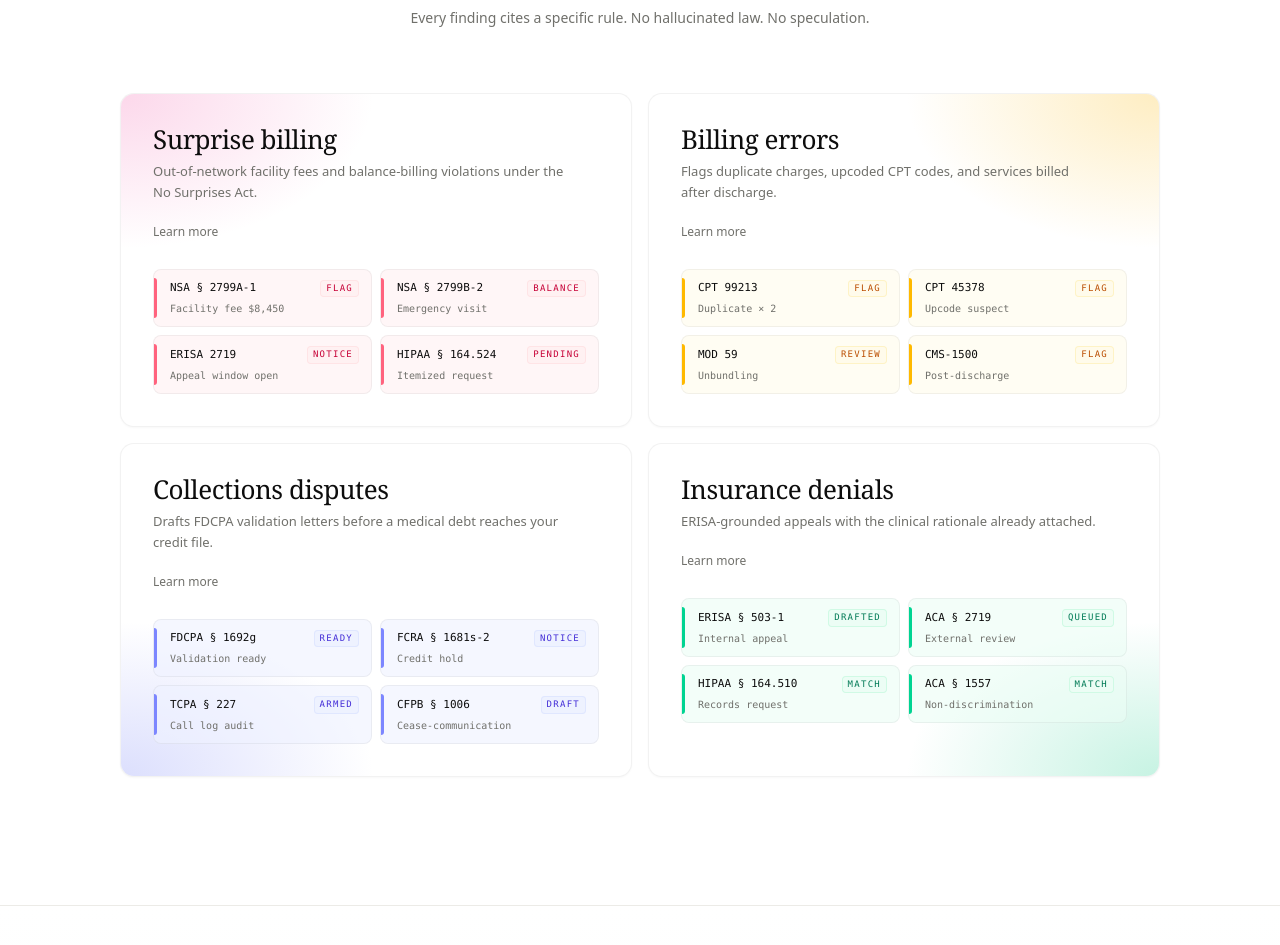
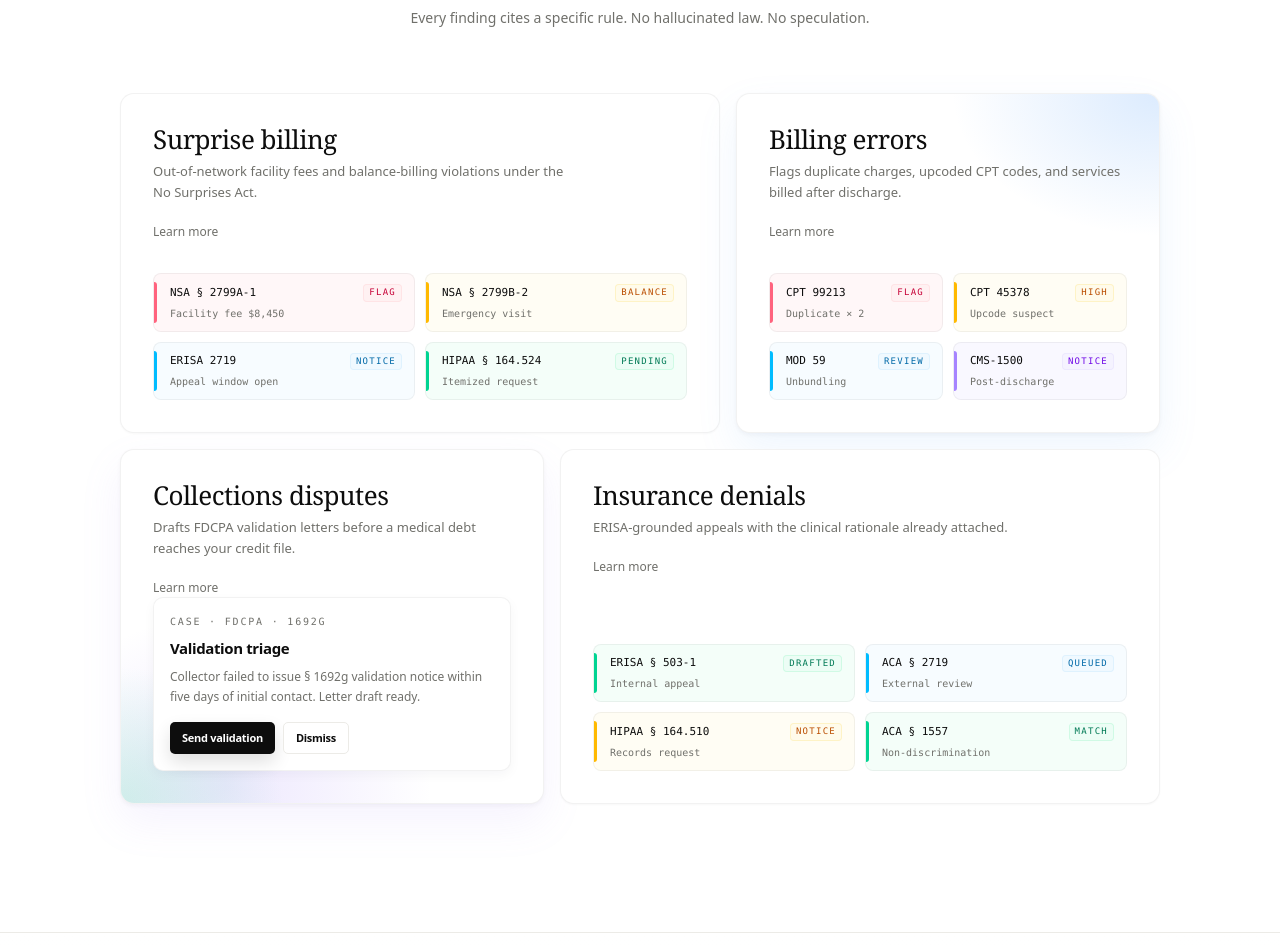
Before and after one commit to Enoch208/Recourse, a Next.js app in the folder frontend/: page / in a window 1280 px wide. Shown: the part 1620-2565 px from the top of the page. Built offline with nearby package versions, Linux system fonts and the light colour scheme; a web font is replaced by a local one.

Commit message:
Enhance UseCases component with new Chip and CaseBox types for improved data structure. Update tone mapping for chips and integrate caseBox into use cases for better organization. Add suppressHydrationWarning to RootLayout for hydration consistency.

```diff
--- a/frontend/app/layout.tsx
+++ b/frontend/app/layout.tsx
@@ -12,7 +12,10 @@ export default function RootLayout({
 }: Readonly<{ children: React.ReactNode }>) {
   return (
     <html lang="en" className="h-full antialiased">
-      <body className="min-h-full flex flex-col bg-background text-ink">
+      <body
+        className="min-h-full flex flex-col bg-background text-ink"
+        suppressHydrationWarning
+      >
         {children}
       </body>
     </html>
--- a/frontend/components/sections/UseCases.tsx
+++ b/frontend/components/sections/UseCases.tsx
@@ -21,75 +21,169 @@ const cardIn = {
   },
 };
 
-type CardTone = "rose" | "amber" | "indigo" | "emerald";
-type Chip = { code: string; label: string; status: string };
+type ChipTone = "emerald" | "rose" | "amber" | "sky" | "violet" | "indigo";
+type Chip = { code: string; label: string; status: string; tone: ChipTone };
+type CaseBox = {
+  ref: string;
+  title: string;
+  summary: string;
+  primary: { label: string };
+  secondary: { label: string };
+};
 
 type CardProps = {
   title: string;
   description: string;
-  tone: CardTone;
-  chips: Chip[];
+  chips?: Chip[];
+  caseBox?: CaseBox;
   index: number;
 };
 
-const auraAnchors = [
-  "0% 0%",
-  "100% 0%",
-  "0% 100%",
-  "100% 100%",
-] as const;
+const cardMinH = "lg:min-h-[340px]";
+const cardSpan = [
+  "lg:col-span-7",
+  "lg:col-span-5",
+  "lg:col-span-5",
+  "lg:col-span-7",
+];
 
-const toneMap: Record<
-  CardTone,
-  {
-    auraColor: string;
-    chipBar: string;
-    chipTint: string;
-    chipTag: string;
-  }
+const chipToneMap: Record<
+  ChipTone,
+  { bar: string; tint: string; tag: string }
 > = {
+  emerald: {
+    bar: "bg-emerald-400",
+    tint: "bg-emerald-50/55",
+    tag: "bg-emerald-50 text-emerald-700 ring-emerald-100",
+  },
   rose: {
-    auraColor: "rgba(244,114,182,0.28)",
-    chipBar: "bg-rose-400",
-    chipTint: "bg-rose-50/60",
-    chipTag: "bg-rose-50 text-rose-700 ring-rose-100",
+    bar: "bg-rose-400",
+    tint: "bg-rose-50/55",
+    tag: "bg-rose-50 text-rose-700 ring-rose-100",
   },
   amber: {
-    auraColor: "rgba(251,191,36,0.28)",
-    chipBar: "bg-amber-400",
-    chipTint: "bg-amber-50/60",
-    chipTag: "bg-amber-50 text-amber-700 ring-amber-100",
+    bar: "bg-amber-400",
+    tint: "bg-amber-50/55",
+    tag: "bg-amber-50 text-amber-700 ring-amber-100",
+  },
+  sky: {
+    bar: "bg-sky-400",
+    tint: "bg-sky-50/55",
+    tag: "bg-sky-50 text-sky-700 ring-sky-100",
+  },
+  violet: {
+    bar: "bg-violet-400",
+    tint: "bg-violet-50/55",
+    tag: "bg-violet-50 text-violet-700 ring-violet-100",
   },
   indigo: {
-    auraColor: "rgba(129,140,248,0.28)",
-    chipBar: "bg-indigo-400",
-    chipTint: "bg-indigo-50/60",
-    chipTag: "bg-indigo-50 text-indigo-700 ring-indigo-100",
-  },
-  emerald: {
-    auraColor: "rgba(52,211,153,0.28)",
-    chipBar: "bg-emerald-400",
-    chipTint: "bg-emerald-50/60",
-    chipTag: "bg-emerald-50 text-emerald-700 ring-emerald-100",
+    bar: "bg-indigo-400",
+    tint: "bg-indigo-50/55",
+    tag: "bg-indigo-50 text-indigo-700 ring-indigo-100",
   },
 };
 
-function UseCaseCard({ title, description, tone, chips, index }: CardProps) {
-  const t = toneMap[tone];
-  const anchor = auraAnchors[index % 4];
+// Per-card aura — only TR (1) and BL (2) get glows; TL (0) and BR (3) stay clean.
+const cardAura: Array<string | null> = [
+  null,
+  // TR — soft sky-blue glow on top-right edge with subtle layering
+  "radial-gradient(70% 60% at 100% 0%, rgba(96,165,250,0.22), transparent 70%)",
+  // BL — mint → lavender on bottom-left edges
+  "radial-gradient(55% 55% at 0% 100%, rgba(52,211,153,0.20), transparent 70%), radial-gradient(65% 65% at 25% 95%, rgba(167,139,250,0.20), transparent 75%)",
+  null,
+];
+
+// TR also gets a "layered drop" — a slightly stronger shadow than the others.
+const cardShadow = [
+  "shadow-[0_1px_2px_rgb(15_23_42/0.03)]",
+  "shadow-[0_18px_42px_rgb(96_165_250/0.10),0_2px_4px_rgb(15_23_42/0.04)]",
+  "shadow-[0_18px_42px_rgb(167_139_250/0.10),0_2px_4px_rgb(15_23_42/0.04)]",
+  "shadow-[0_1px_2px_rgb(15_23_42/0.03)]",
+];
+
+function ChipPanel({ chips }: { chips: Chip[] }) {
+  return (
+    <div className="mt-auto grid grid-cols-1 gap-2.5 pt-8 sm:grid-cols-2">
+      {chips.map((c) => {
+        const tt = chipToneMap[c.tone];
+        return (
+          <div
+            key={c.code}
+            className={`relative overflow-hidden rounded-[8px] border border-black/[0.05] ${tt.tint} px-3 py-2.5 pl-4`}
+          >
+            <span
+              aria-hidden
+              className={`absolute left-0 top-2 bottom-2 w-[3px] rounded-r-full ${tt.bar}`}
+            />
+            <div className="flex items-center justify-between gap-2">
+              <span className="truncate font-mono text-[11px] text-ink">
+                {c.code}
+              </span>
+              <span
+                className={`inline-flex shrink-0 items-center rounded-[4px] px-1.5 py-0.5 font-mono text-[9px] uppercase tracking-[0.14em] ring-1 ring-inset ${tt.tag}`}
+              >
+                {c.status}
+              </span>
+            </div>
+            <div className="mt-1 truncate font-mono text-[10px] text-muted">
+              {c.label}
+            </div>
+          </div>
+        );
+      })}
+    </div>
+  );
+}
+
+function CasePanel({ box }: { box: CaseBox }) {
+  return (
+    <div className="mt-auto rounded-[10px] border border-black/[0.05] bg-white p-4 shadow-[0_4px_12px_rgb(15_23_42/0.04)]">
+      <div className="font-mono text-[10px] uppercase tracking-[0.18em] text-muted">
+        Case · {box.ref}
+      </div>
+      <div className="mt-2 text-[15px] font-semibold tracking-tight text-ink">
+        {box.title}
+      </div>
+      <p className="mt-2 text-[12px] leading-[1.6] text-muted">{box.summary}</p>
+      <div className="mt-4 flex items-center gap-2">
+        <button
+          type="button"
+          className="inline-flex h-8 items-center rounded-[5px] bg-ink px-3 text-[11px] font-semibold tracking-tight text-white shadow-[0_8px_18px_rgb(0_0_0/0.12)] transition-colors duration-200 hover:bg-[#272727]"
+        >
+          {box.primary.label}
+        </button>
+        <button
+          type="button"
+          className="inline-flex h-8 items-center rounded-[5px] border border-border bg-white px-3 text-[11px] font-semibold tracking-tight text-ink transition-colors duration-200 hover:border-border-strong"
+        >
+          {box.secondary.label}
+        </button>
+      </div>
+    </div>
+  );
+}
+
+function UseCaseCard({
+  title,
+  description,
+  chips,
+  caseBox,
+  index,
+}: CardProps) {
+  const aura = cardAura[index % 4];
   return (
     <motion.article
       variants={cardIn}
       whileHover={{ y: -3, transition: { duration: 0.25, ease: EASE } }}
-      className="group relative flex flex-col overflow-hidden rounded-[14px] border border-black/[0.05] bg-white p-7 shadow-[0_1px_2px_rgb(15_23_42/0.03)] lg:p-8"
+      className={`group relative flex flex-col overflow-hidden rounded-[14px] border border-black/[0.05] bg-white p-7 lg:p-8 ${cardSpan[index % 4]} ${cardMinH} ${cardShadow[index % 4]}`}
     >
-      <div
-        aria-hidden
-        className="pointer-events-none absolute inset-0"
-        style={{
-          background: `radial-gradient(80% 75% at ${anchor}, ${t.auraColor}, transparent 62%)`,
-        }}
-      />
+      {aura && (
+        <div
+          aria-hidden
+          className="pointer-events-none absolute inset-0"
+          style={{ background: aura }}
+        />
+      )}
 
       <div className="relative flex h-full flex-col">
         <h3 className="font-display text-[26px] leading-[1.05] text-ink">
@@ -105,32 +199,11 @@ function UseCaseCard({ title, description, tone, chips, index }: CardProps) {
           Learn more
         </a>
 
-        <div className="mt-7 grid grid-cols-1 gap-2 sm:grid-cols-2">
-          {chips.map((c) => (
-            <div
-              key={c.code}
-              className={`relative overflow-hidden rounded-[8px] border border-black/[0.05] ${t.chipTint} px-3 py-2.5 pl-4`}
-            >
-              <span
-                aria-hidden
-                className={`absolute left-0 top-2 bottom-2 w-[3px] rounded-r-full ${t.chipBar}`}
-              />
-              <div className="flex items-center justify-between gap-2">
-                <span className="truncate font-mono text-[11px] text-ink">
-                  {c.code}
-                </span>
-                <span
-                  className={`inline-flex shrink-0 items-center rounded-[4px] px-1.5 py-0.5 font-mono text-[9px] uppercase tracking-[0.14em] ring-1 ring-inset ${t.chipTag}`}
-                >
-                  {c.status}
-                </span>
-              </div>
-              <div className="mt-1 truncate font-mono text-[10px] text-muted">
-                {c.label}
-              </div>
-            </div>
-          ))}
-        </div>
+        {caseBox ? (
+          <CasePanel box={caseBox} />
+        ) : chips ? (
+          <ChipPanel chips={chips} />
+        ) : null}
       </div>
     </motion.article>
   );
@@ -138,10 +211,7 @@ function UseCaseCard({ title, description, tone, chips, index }: CardProps) {
 
 export function UseCases() {
   return (
-    <section
-      id="statutes"
-      className="border-b border-border bg-surface"
-    >
+    <section id="statutes" className="border-b border-border bg-surface">
       <Container className="py-24 lg:py-32">
         <SectionHeading
           title={useCases.title}
@@ -153,15 +223,15 @@ export function UseCases() {
           whileInView="visible"
           viewport={{ once: true, amount: 0.15, margin: "0px 0px -80px 0px" }}
           variants={gridStagger}
-          className="mt-14 grid grid-cols-1 gap-4 sm:grid-cols-2 lg:mt-16"
+          className="mt-14 grid grid-cols-1 gap-4 lg:mt-16 lg:grid-cols-12"
         >
           {useCases.items.map((item, index) => (
             <UseCaseCard
               key={item.title}
               title={item.title}
               description={item.description}
-              tone={item.tone}
-              chips={item.chips}
+              chips={"chips" in item ? item.chips : undefined}
+              caseBox={"caseBox" in item ? item.caseBox : undefined}
               index={index}
             />
           ))}
--- a/frontend/lib/content.ts
+++ b/frontend/lib/content.ts
@@ -18,10 +18,19 @@ import {
 import type { IconSvgElement } from "@hugeicons/react";
 
 type Link = { label: string; href: string };
+type ChipTone = "emerald" | "rose" | "amber" | "sky" | "violet" | "indigo";
 type Chip = {
   code: string;
   label: string;
   status: string;
+  tone: ChipTone;
+};
+type CaseBox = {
+  ref: string;
+  title: string;
+  summary: string;
+  primary: { label: string };
+  secondary: { label: string };
 };
 
 export const brand = {
@@ -74,12 +83,12 @@ export const useCases = {
       description:
         "Out-of-network facility fees and balance-billing violations under the No Surprises Act.",
       icon: BalanceScaleIcon,
-      tone: "rose" as const,
+      tone: "emerald" as const,
       chips: [
-        { code: "NSA § 2799A-1", label: "Facility fee  $8,450", status: "Flag" },
-        { code: "NSA § 2799B-2", label: "Emergency visit", status: "Balance" },
-        { code: "ERISA 2719", label: "Appeal window open", status: "Notice" },
-        { code: "HIPAA § 164.524", label: "Itemized request", status: "Pending" },
+        { code: "NSA § 2799A-1", label: "Facility fee  $8,450", status: "Flag", tone: "rose" },
+        { code: "NSA § 2799B-2", label: "Emergency visit", status: "Balance", tone: "amber" },
+        { code: "ERISA 2719", label: "Appeal window open", status: "Notice", tone: "sky" },
+        { code: "HIPAA § 164.524", label: "Itemized request", status: "Pending", tone: "emerald" },
       ] satisfies Chip[],
     },
     {
@@ -87,12 +96,12 @@ export const useCases = {
       description:
         "Flags duplicate charges, upcoded CPT codes, and services billed after discharge.",
       icon: Analytics01Icon,
-      tone: "amber" as const,
+      tone: "sky" as const,
       chips: [
-        { code: "CPT 99213", label: "Duplicate  × 2", status: "Flag" },
-        { code: "CPT 45378", label: "Upcode suspect", status: "Flag" },
-        { code: "MOD 59", label: "Unbundling", status: "Review" },
-        { code: "CMS-1500", label: "Post-discharge", status: "Flag" },
+        { code: "CPT 99213", label: "Duplicate  × 2", status: "Flag", tone: "rose" },
+        { code: "CPT 45378", label: "Upcode suspect", status: "High", tone: "amber" },
+        { code: "MOD 59", label: "Unbundling", status: "Review", tone: "sky" },
+        { code: "CMS-1500", label: "Post-discharge", status: "Notice", tone: "violet" },
       ] satisfies Chip[],
     },
     {
@@ -100,13 +109,15 @@ export const useCases = {
       description:
         "Drafts FDCPA validation letters before a medical debt reaches your credit file.",
       icon: Legal01Icon,
-      tone: "indigo" as const,
-      chips: [
-        { code: "FDCPA § 1692g", label: "Validation ready", status: "Ready" },
-        { code: "FCRA § 1681s-2", label: "Credit hold", status: "Notice" },
-        { code: "TCPA § 227", label: "Call log audit", status: "Armed" },
-        { code: "CFPB § 1006", label: "Cease-communication", status: "Draft" },
-      ] satisfies Chip[],
+      tone: "violet" as const,
+      caseBox: {
+        ref: "FDCPA · 1692g",
+        title: "Validation triage",
+        summary:
+          "Collector failed to issue § 1692g validation notice within five days of initial contact. Letter draft ready.",
+        primary: { label: "Send validation" },
+        secondary: { label: "Dismiss" },
+      } satisfies CaseBox,
     },
     {
       title: "Insurance denials",
@@ -115,10 +126,10 @@ export const useCases = {
       icon: FileVerifiedIcon,
       tone: "emerald" as const,
       chips: [
-        { code: "ERISA § 503-1", label: "Internal appeal", status: "Drafted" },
-        { code: "ACA § 2719", label: "External review", status: "Queued" },
-        { code: "HIPAA § 164.510", label: "Records request", status: "Match" },
-        { code: "ACA § 1557", label: "Non-discrimination", status: "Match" },
+        { code: "ERISA § 503-1", label: "Internal appeal", status: "Drafted", tone: "emerald" },
+        { code: "ACA § 2719", label: "External review", status: "Queued", tone: "sky" },
+        { code: "HIPAA § 164.510", label: "Records request", status: "Notice", tone: "amber" },
+        { code: "ACA § 1557", label: "Non-discrimination", status: "Match", tone: "emerald" },
       ] satisfies Chip[],
     },
   ],
```
